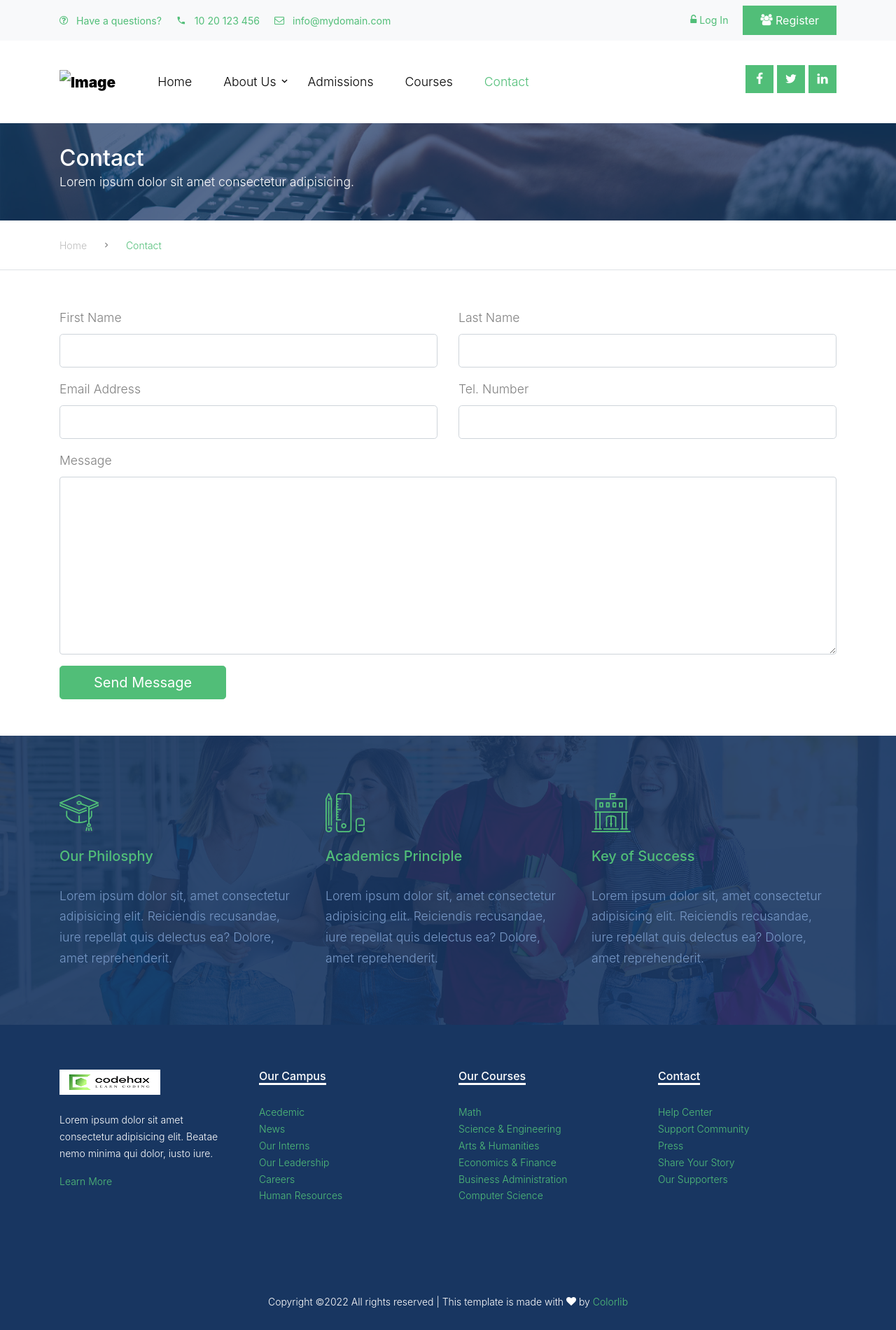
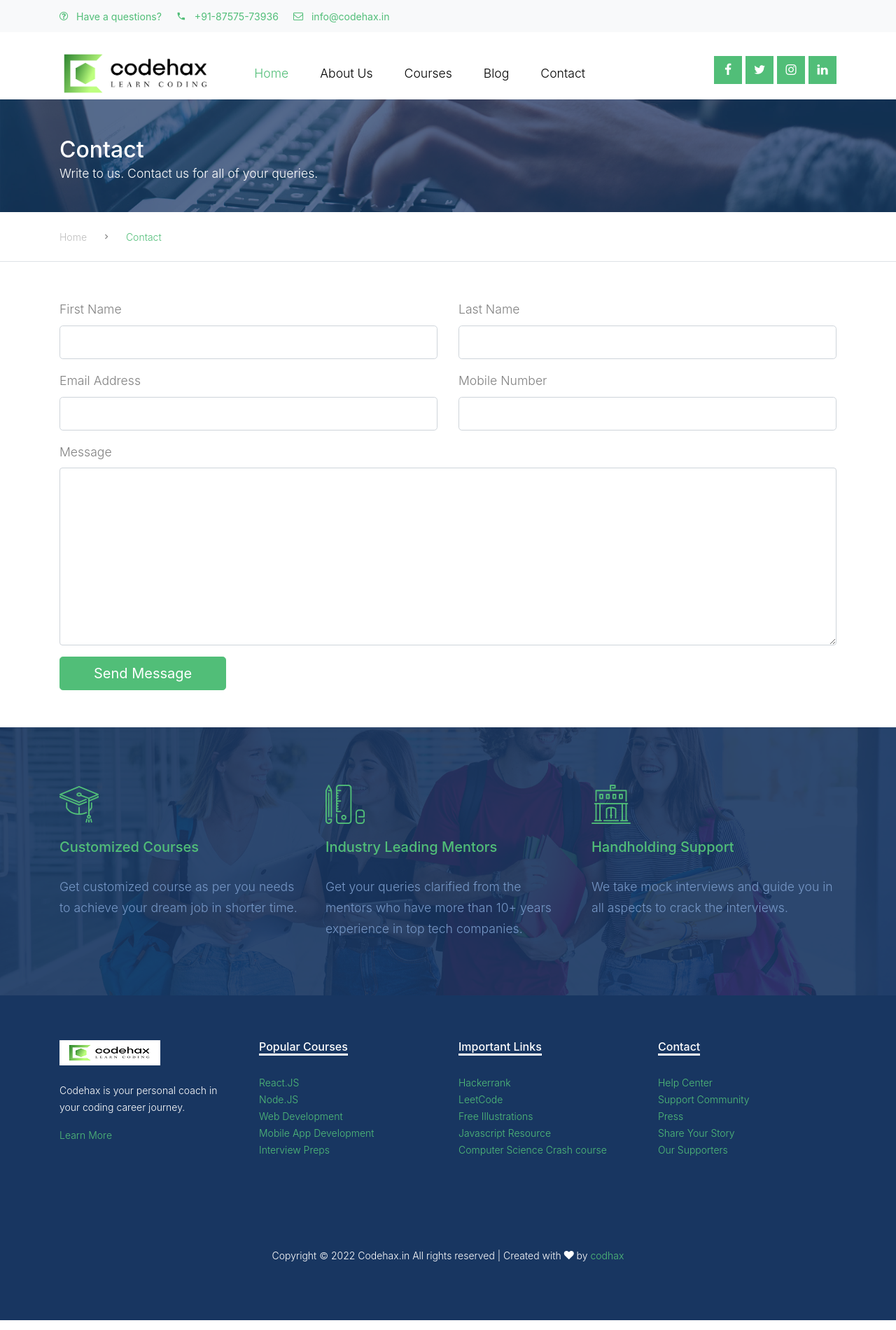
Before and after one commit to StechAnurag/codehax, a website: page public/contact.html in a window 1280 px wide. Shown: the whole page at 70% size. Drawn offline with Linux system fonts and the light colour scheme; files whose address does not match are found by name; a web font is replaced by a local one.

Commit message:
contact page

```diff
--- a/public/contact.html
+++ b/public/contact.html
@@ -1,40 +1,36 @@
 <!DOCTYPE html>
 <html lang="en">
+  <head>
+    <title>Codehax &mdash; Learn coding</title>
+    <meta charset="utf-8" />
+    <meta name="viewport" content="width=device-width, initial-scale=1, shrink-to-fit=no" />
 
-<head>
-  <title>Academics &mdash; Website by Colorlib</title>
-  <meta charset="utf-8">
-  <meta name="viewport" content="width=device-width, initial-scale=1, shrink-to-fit=no">
+    <!-- Favicon -->
+    <link href="images/favicon.ico" rel="icon" />
 
+    <link href="https://fonts.googleapis.com/css?family=Muli:300,400,700,900" rel="stylesheet" />
+    <link rel="stylesheet" href="fonts/icomoon/style.css" />
 
-  <link href="https://fonts.googleapis.com/css?family=Muli:300,400,700,900" rel="stylesheet">
-  <link rel="stylesheet" href="fonts/icomoon/style.css">
+    <link rel="stylesheet" href="css/bootstrap.min.css" />
+    <link rel="stylesheet" href="css/jquery-ui.css" />
+    <link rel="stylesheet" href="css/owl.carousel.min.css" />
+    <link rel="stylesheet" href="css/owl.theme.default.min.css" />
+    <link rel="stylesheet" href="css/owl.theme.default.min.css" />
 
-  <link rel="stylesheet" href="css/bootstrap.min.css">
-  <link rel="stylesheet" href="css/jquery-ui.css">
-  <link rel="stylesheet" href="css/owl.carousel.min.css">
-  <link rel="stylesheet" href="css/owl.theme.default.min.css">
-  <link rel="stylesheet" href="css/owl.theme.default.min.css">
+    <link rel="stylesheet" href="css/jquery.fancybox.min.css" />
 
-  <link rel="stylesheet" href="css/jquery.fancybox.min.css">
+    <link rel="stylesheet" href="css/bootstrap-datepicker.css" />
 
-  <link rel="stylesheet" href="css/bootstrap-datepicker.css">
+    <link rel="stylesheet" href="fonts/flaticon/font/flaticon.css" />
 
-  <link rel="stylesheet" href="fonts/flaticon/font/flaticon.css">
+    <link rel="stylesheet" href="css/aos.css" />
+    <link href="css/jquery.mb.YTPlayer.min.css" media="all" rel="stylesheet" type="text/css" />
 
-  <link rel="stylesheet" href="css/aos.css">
-  <link href="css/jquery.mb.YTPlayer.min.css" media="all" rel="stylesheet" type="text/css">
-
-  <link rel="stylesheet" href="css/style.css">
-
-
-
+    <link rel="stylesheet" href="css/style.css" />
   </head>
 
   <body data-spy="scroll" data-target=".site-navbar-target" data-offset="300">
-
     <div class="site-wrap">
-
       <div class="site-mobile-menu site-navbar-target">
         <div class="site-mobile-menu-header">
           <div class="site-mobile-menu-close mt-3">
@@ -44,89 +40,85 @@
         <div class="site-mobile-menu-body"></div>
       </div>
 
-
       <div class="py-2 bg-light">
         <div class="container">
           <div class="row align-items-center">
             <div class="col-lg-9 d-none d-lg-block">
               <a href="#" class="small mr-3"><span class="icon-question-circle-o mr-2"></span> Have a questions?</a>
-            <a href="#" class="small mr-3"><span class="icon-phone2 mr-2"></span> 10 20 123 456</a>
-            <a href="#" class="small mr-3"><span class="icon-envelope-o mr-2"></span> info@mydomain.com</a>
+              <a href="#" class="small mr-3"><span class="icon-phone2 mr-2"></span> +91-87575-73936</a>
+              <a href="#" class="small mr-3"><span class="icon-envelope-o mr-2"></span> info@codehax.in</a>
             </div>
-          <div class="col-lg-3 text-right">
-            <a href="login.html" class="small mr-3"><span class="icon-unlock-alt"></span> Log In</a>
-            <a href="register.html" class="small btn btn-primary px-4 py-2 rounded-0"><span class="icon-users"></span> Register</a>
+            <div class="col-lg-3 text-right"></div>
           </div>
         </div>
       </div>
-    </div>
-    <header class="site-navbar py-4 js-sticky-header site-navbar-target" role="banner">
-
+      <header class="site-navbar py-4 js-sticky-header site-navbar-target" role="banner" style="height: 90px">
         <div class="container">
           <div class="d-flex align-items-center">
             <div class="site-logo">
-            <a href="index.html" class="d-block">
-              <img src="images/logo.jpg" alt="Image" class="img-fluid">
+              <a href="/" class="d-block">
+                <img
+                  src="/images/codehax_logo5122.png"
+                  alt="Image"
+                  style="max-width: 250px; height: 60px"
+                  class="img-fluid"
+                />
               </a>
             </div>
             <div class="mr-auto">
               <nav class="site-navigation position-relative text-right" role="navigation">
                 <ul class="site-menu main-menu js-clone-nav mr-auto d-none d-lg-block">
-                <li>
-                  <a href="index.html" class="nav-link text-left">Home</a>
-                </li>
-                <li class="has-children">
-                  <a href="about.html" class="nav-link text-left">About Us</a>
-                  <ul class="dropdown">
-                    <li><a href="teachers.html">Our Teachers</a></li>
-                    <li><a href="about.html">Our School</a></li>
-                  </ul>
+                  <li class="active">
+                    <a href="/" class="nav-link text-left">Home</a>
                   </li>
                   <li>
-                  <a href="admissions.html" class="nav-link text-left">Admissions</a>
+                    <a href="/about.html" class="nav-link text-left">About Us</a>
                   </li>
                   <li>
-                  <a href="courses.html" class="nav-link text-left">Courses</a>
+                    <a href="/courses.html" class="nav-link text-left">Courses</a>
                   </li>
-                <li class="active">
-                    <a href="contact.html" class="nav-link text-left">Contact</a>
+                  <li>
+                    <a href="/news-single.html" class="nav-link text-left">Blog</a>
                   </li>
-              </ul>                                                                                                                                                                                                                                                                                          </ul>
+                  <li>
+                    <a href="/contact.html" class="nav-link text-left">Contact</a>
+                  </li>
+                </ul>
               </nav>
-
             </div>
             <div class="ml-auto">
               <div class="social-wrap">
-              <a href="#"><span class="icon-facebook"></span></a>
-              <a href="#"><span class="icon-twitter"></span></a>
-              <a href="#"><span class="icon-linkedin"></span></a>
+                <a href="https://www.facebook.com/codehax01"><span class="icon-facebook"></span></a>
+                <a href="https://twitter.com/codehax1"><span class="icon-twitter"></span></a>
+                <a href="https://www.instagram.com/codehax1/"><span class="icon-instagram"></span></a>
+                <a href="https://www.linkedin.com/in/code-hax-b66408243/"><span class="icon-linkedin"></span></a>
 
-              <a href="#" class="d-inline-block d-lg-none site-menu-toggle js-menu-toggle text-black"><span
-                class="icon-menu h3"></span></a>
+                <a href="#" class="d-inline-block d-lg-none site-menu-toggle js-menu-toggle text-black"
+                  ><span class="icon-menu h3"></span
+                ></a>
               </div>
             </div>
-
           </div>
         </div>
-
       </header>
 
-
-    <div class="site-section ftco-subscribe-1 site-blocks-cover pb-4" style="background-image: url('images/bg_1.jpg')">
+      <div
+        class="site-section ftco-subscribe-1 site-blocks-cover pb-4"
+        style="background-image: url('images/bg_1.jpg')"
+      >
         <div class="container">
           <div class="row align-items-end">
             <div class="col-lg-7">
               <h2 class="mb-0">Contact</h2>
-              <p>Lorem ipsum dolor sit amet consectetur adipisicing.</p>
+              <p>Write to us. Contact us for all of your queries.</p>
             </div>
           </div>
         </div>
       </div>
 
-
       <div class="custom-breadcrumns border-bottom">
         <div class="container">
-        <a href="index.html">Home</a>
+          <a href="/">Home</a>
           <span class="mx-3 icon-keyboard_arrow_right"></span>
           <span class="current">Contact</span>
         </div>
@@ -137,21 +129,21 @@
           <div class="row">
             <div class="col-md-6 form-group">
               <label for="fname">First Name</label>
-                    <input type="text" id="fname" class="form-control form-control-lg">
+              <input type="text" id="fname" class="form-control form-control-lg" />
             </div>
             <div class="col-md-6 form-group">
               <label for="lname">Last Name</label>
-                    <input type="text" id="lname" class="form-control form-control-lg">
+              <input type="text" id="lname" class="form-control form-control-lg" />
             </div>
           </div>
           <div class="row">
             <div class="col-md-6 form-group">
               <label for="eaddress">Email Address</label>
-                    <input type="text" id="eaddress" class="form-control form-control-lg">
+              <input type="text" id="eaddress" class="form-control form-control-lg" />
             </div>
             <div class="col-md-6 form-group">
-                    <label for="tel">Tel. Number</label>
-                    <input type="text" id="tel" class="form-control form-control-lg">
+              <label for="tel">Mobile Number</label>
+              <input type="text" id="tel" class="form-control form-control-lg" />
             </div>
           </div>
           <div class="row">
@@ -163,65 +155,69 @@
 
           <div class="row">
             <div class="col-12">
-                    <input type="submit" value="Send Message" class="btn btn-primary btn-lg px-5">
+              <input type="submit" value="Send Message" class="btn btn-primary btn-lg px-5" />
             </div>
           </div>
         </div>
       </div>
 
-    <div class="section-bg style-1" style="background-image: url('images/hero_1.jpg');">
+      <div class="section-bg style-1" style="background-image: url('images/hero_1.jpg')">
         <div class="container">
           <div class="row">
             <div class="col-lg-4 col-md-6 mb-5 mb-lg-0">
               <span class="icon flaticon-mortarboard"></span>
-              <h3>Our Philosphy</h3>
-              <p>Lorem ipsum dolor sit, amet consectetur adipisicing elit. Reiciendis recusandae, iure repellat quis delectus ea? Dolore, amet reprehenderit.</p>
+              <h3>Customized Courses</h3>
+              <p>Get customized course as per you needs to achieve your dream job in shorter time.</p>
             </div>
             <div class="col-lg-4 col-md-6 mb-5 mb-lg-0">
               <span class="icon flaticon-school-material"></span>
-              <h3>Academics Principle</h3>
-              <p>Lorem ipsum dolor sit, amet consectetur adipisicing elit. Reiciendis recusandae, iure repellat quis delectus ea?
-                Dolore, amet reprehenderit.</p>
+              <h3>Industry Leading Mentors</h3>
+              <p>
+                Get your queries clarified from the mentors who have more than 10+ years experience in top tech
+                companies.
+              </p>
             </div>
             <div class="col-lg-4 col-md-6 mb-5 mb-lg-0">
               <span class="icon flaticon-library"></span>
-              <h3>Key of Success</h3>
-              <p>Lorem ipsum dolor sit, amet consectetur adipisicing elit. Reiciendis recusandae, iure repellat quis delectus ea?
-                Dolore, amet reprehenderit.</p>
+              <h3>Handholding Support</h3>
+              <p>We take mock interviews and guide you in all aspects to crack the interviews.</p>
             </div>
           </div>
         </div>
       </div>
 
-
       <div class="footer">
         <div class="container">
           <div class="row">
             <div class="col-lg-3">
-            <p class="mb-4"><img src="images/logo.png" alt="Image" class="img-fluid"></p>
-            <p>Lorem ipsum dolor sit amet consectetur adipisicing elit. Beatae nemo minima qui dolor, iusto iure.</p>
+              <p class="mb-4">
+                <img src="images/logo.png" alt="Image" class="img-fluid" />
+              </p>
+              <p>Codehax is your personal coach in your coding career journey.</p>
               <p><a href="#">Learn More</a></p>
             </div>
             <div class="col-lg-3">
-            <h3 class="footer-heading"><span>Our Campus</span></h3>
+              <h3 class="footer-heading"><span>Popular Courses</span></h3>
               <ul class="list-unstyled">
-                <li><a href="#">Acedemic</a></li>
-                <li><a href="#">News</a></li>
-                <li><a href="#">Our Interns</a></li>
-                <li><a href="#">Our Leadership</a></li>
-                <li><a href="#">Careers</a></li>
-                <li><a href="#">Human Resources</a></li>
+                <li><a href="#">React.JS</a></li>
+                <li><a href="#">Node.JS</a></li>
+                <li><a href="#">Web Development</a></li>
+                <li><a href="#">Mobile App Development</a></li>
+                <li><a href="#">Interview Preps</a></li>
               </ul>
             </div>
             <div class="col-lg-3">
-              <h3 class="footer-heading"><span>Our Courses</span></h3>
+              <h3 class="footer-heading"><span>Important Links</span></h3>
               <ul class="list-unstyled">
-                  <li><a href="#">Math</a></li>
-                  <li><a href="#">Science &amp; Engineering</a></li>
-                  <li><a href="#">Arts &amp; Humanities</a></li>
-                  <li><a href="#">Economics &amp; Finance</a></li>
-                  <li><a href="#">Business Administration</a></li>
-                  <li><a href="#">Computer Science</a></li>
+                <li><a href="https://www.hackerrank.com/" target="_blank">Hackerrank</a></li>
+                <li><a href="https://leetcode.com/" target="_blank">LeetCode</a></li>
+                <li><a href="https://illlustrations.co/" target="_blank">Free Illustrations</a></li>
+                <li><a href="https://javascript.info/" target="_blank">Javascript Resource</a></li>
+                <li>
+                  <a href="https://www.youtube.com/playlist?list=PLME-KWdxI8dcaHSzzRsNuOLXtM2Ep_C7a"
+                    >Computer Science Crash course</a
+                  >
+                </li>
               </ul>
             </div>
             <div class="col-lg-3">
@@ -240,22 +236,38 @@
             <div class="col-12">
               <div class="copyright">
                 <p>
-                    <!-- Link back to Colorlib can't be removed. Template is licensed under CC BY 3.0. -->
-                    Copyright &copy;<script>document.write(new Date().getFullYear());</script> All rights reserved | This template is made with <i class="icon-heart" aria-hidden="true"></i> by <a href="https://colorlib.com" target="_blank" >Colorlib</a>
-                    <!-- Link back to Colorlib can't be removed. Template is licensed under CC BY 3.0. -->
+                  Copyright &copy;
+                  <script>
+                    document.write(new Date().getFullYear());
+                  </script>
+                  Codehax.in All rights reserved | Created with
+                  <i class="icon-heart" aria-hidden="true"></i> by
+                  <a href="https://codehax.in" target="_blank">codhax</a>
                 </p>
               </div>
             </div>
           </div>
         </div>
       </div>
-
-
     </div>
     <!-- .site-wrap -->
 
     <!-- loader -->
-  <div id="loader" class="show fullscreen"><svg class="circular" width="48px" height="48px"><circle class="path-bg" cx="24" cy="24" r="22" fill="none" stroke-width="4" stroke="#eeeeee"/><circle class="path" cx="24" cy="24" r="22" fill="none" stroke-width="4" stroke-miterlimit="10" stroke="#51be78"/></svg></div>
+    <div id="loader" class="show fullscreen">
+      <svg class="circular" width="48px" height="48px">
+        <circle class="path-bg" cx="24" cy="24" r="22" fill="none" stroke-width="4" stroke="#eeeeee" />
+        <circle
+          class="path"
+          cx="24"
+          cy="24"
+          r="22"
+          fill="none"
+          stroke-width="4"
+          stroke-miterlimit="10"
+          stroke="#51be78"
+        />
+      </svg>
+    </div>
 
     <script src="js/jquery-3.3.1.min.js"></script>
     <script src="js/jquery-migrate-3.0.1.min.js"></script>
@@ -272,11 +284,6 @@
     <script src="js/jquery.sticky.js"></script>
     <script src="js/jquery.mb.YTPlayer.min.js"></script>
 
-
-
-
     <script src="js/main.js"></script>
-
   </body>
-
 </html>
```
Also changed, not shown: public/about.html (+0 -2 lines), public/index.html (+0 -2 lines). Lines whose indentation alone changed are shown as unchanged.
